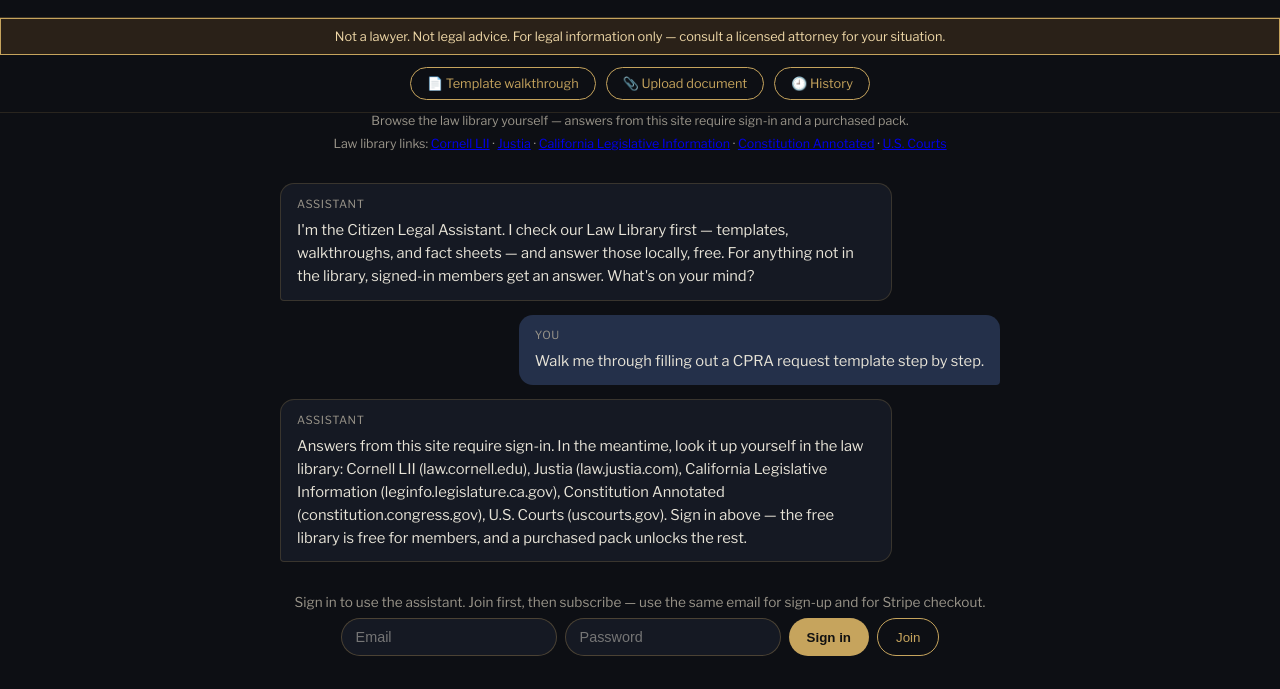
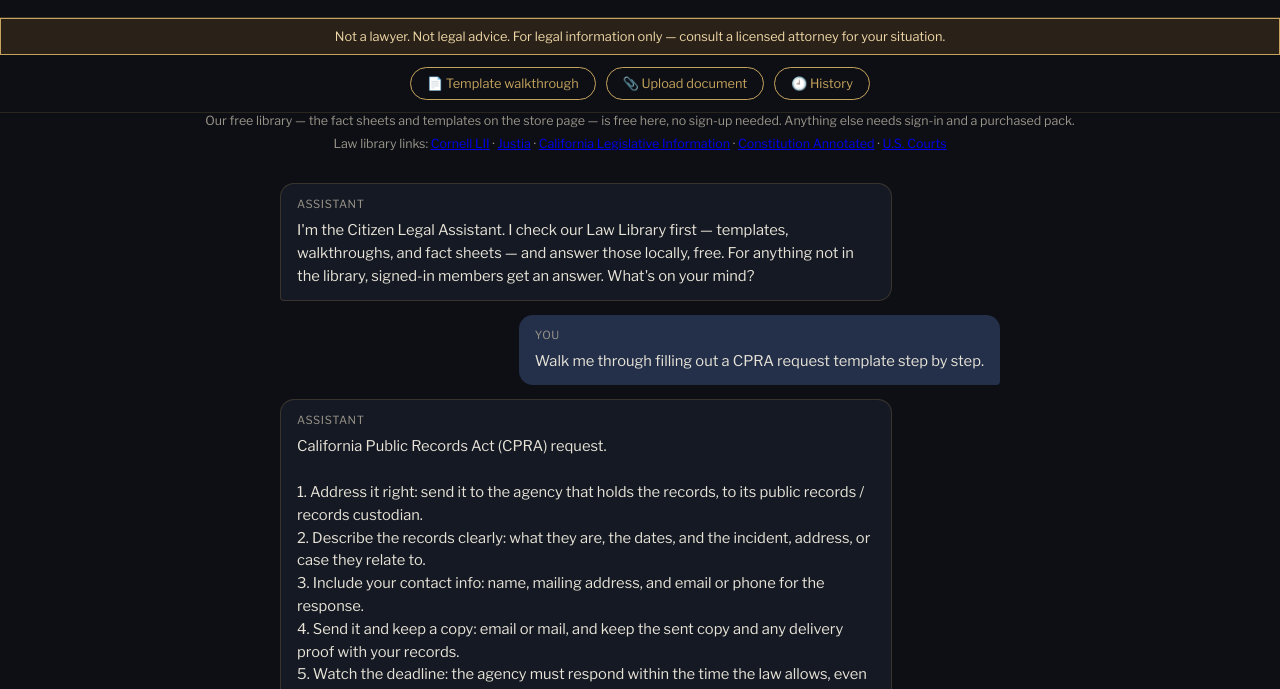
Before and after one commit to thecitizenmovement-org/Thecitizenmovement.store, a plain HTML site: page assistant.html in a window 1280 px wide. Both pictures are taken after a click on the button "📄 Template walkthrough". Shown: the part 107-796 px from the top of the page. Drawn offline with nearby package versions, Linux system fonts and the light colour scheme; no server answers.

Commit message:
Free library free regardless, no sign-up needed
The assistant now serves the free library (6 fact sheets + 5 Law Library templates on the store page) free regardless — no member sign-up necessary. Anything else needs sign-in and a purchased pack to open up with the assistant. Not the entire law library.

```diff
--- a/assistant.html
+++ b/assistant.html
@@ -50,11 +50,11 @@
   <button id="btn-history" title="Show saved conversations">🕘 History</button>
   <input type="file" id="file" accept=".pdf,.txt,.doc,.docx,.png,.jpg,.jpeg">
 </div>
-<div style="text-align:center;color:var(--muted);font-size:.78rem;padding:0 8px 8px">Browse the law library yourself — answers from this site require sign-in and a purchased pack.</div>
+<div style="text-align:center;color:var(--muted);font-size:.78rem;padding:0 8px 8px">Our free library — the fact sheets and templates on the store page — is free here, no sign-up needed. Anything else needs sign-in and a purchased pack.</div>
 <div style="text-align:center;color:var(--muted);font-size:.78rem;padding:0 8px 12px">Law library links: <a href="https://www.law.cornell.edu/">Cornell LII</a> · <a href="https://law.justia.com/">Justia</a> · <a href="https://leginfo.legislature.ca.gov/">California Legislative Information</a> · <a href="https://constitution.congress.gov/">Constitution Annotated</a> · <a href="https://www.uscourts.gov/">U.S. Courts</a></div>
 <div id="chat"></div>
 <div id="auth-box" style="max-width:760px;width:100%;margin:0 auto;padding:12px 16px;text-align:center">
-  <p id="auth-status" style="color:var(--muted);font-size:.85rem;margin-bottom:8px">Sign in to use the assistant. Join first, then subscribe — use the same email for sign-up and for Stripe checkout.</p>
+  <p id="auth-status" style="color:var(--muted);font-size:.85rem;margin-bottom:8px">Our free library is free here, no sign-up needed. To open up anything else with the assistant, sign in and subscribe — use the same email for sign-up and for Stripe checkout.</p>
   <div id="auth-form" style="display:flex;gap:8px;justify-content:center;flex-wrap:wrap">
     <input id="auth-email" type="email" placeholder="Email" autocomplete="email" style="background:var(--panel);border:1px solid rgba(198,164,93,.3);border-radius:20px;color:var(--text);padding:10px 14px;font-size:.9rem">
     <input id="auth-pass" type="password" placeholder="Password" autocomplete="current-password" style="background:var(--panel);border:1px solid rgba(198,164,93,.3);border-radius:20px;color:var(--text);padding:10px 14px;font-size:.9rem">
@@ -153,7 +153,7 @@ async function loadHistory(){
     history = q.data.map(function(m){ return {role: m.role, text: m.text}; }).reverse();
     chat.innerHTML = '';
     history.forEach(function(m){ addMsg(m.role === 'user' ? 'user' : 'bot', m.text); });
-    if (!history.length) addMsg('bot', "I'm the Citizen Legal Assistant. I check our Law Library first — templates, walkthroughs, and fact sheets — and answer those locally, free. For anything not in the library, signed-in members get an answer. What's on your mind?");
+    if (!history.length) addMsg('bot', "I'm the Citizen Legal Assistant. Our free library — the fact sheets and templates on the store page — is free here, no sign-up needed. Anything else needs sign-in and a purchased pack to open up. What's on your mind?");
     saveState();
   } catch (e) { /* fall back silently to localStorage history */ }
 }
@@ -201,7 +201,7 @@ async function refreshAuth(){
   document.getElementById('subscribe-cta').style.display = session ? 'none' : 'block';
   document.getElementById('auth-form').style.display = session ? 'none' : 'flex';
   document.getElementById('btn-signout').style.display = session ? 'inline-block' : 'none';
-  if (session) { await loadTiers(); await loadProfile(); await loadHistory(); document.getElementById('auth-status').textContent = 'Signed in as ' + session.user.email + ' — ' + tierLabel() + ' Your tier is checked on every question.'; } else { MY_TIERS = []; document.getElementById('auth-status').textContent = 'Sign in to use the assistant. Join first, then subscribe — use the same email for sign-up and for Stripe checkout.'; }
+  if (session) { await loadTiers(); await loadProfile(); await loadHistory(); document.getElementById('auth-status').textContent = 'Signed in as ' + session.user.email + ' — ' + tierLabel() + ' Your tier is checked on every question.'; } else { MY_TIERS = []; document.getElementById('auth-status').textContent = 'Our free library is free here, no sign-up needed. To open up anything else with the assistant, sign in and subscribe — use the same email for sign-up and for Stripe checkout.'; }
 }
 async function authGo(mode){
   const emailEl = document.getElementById('auth-email');
@@ -418,9 +418,9 @@ function codesMatch(n){
   return bestScore > 0 ? best : null;
 }
 /* FREE LIBRARY — the free templates and explainers on the store page.
-   Served to any signed-in member, free. This is NOT the entire law
-   library: statute/code answers and the paid template pack stay behind
-   a purchased pack. */
+   Served free regardless — no sign-up necessary. This is NOT the entire
+   law library: statute/code answers and the paid template pack stay behind
+   sign-in + a purchased pack. */
 const FREE_IDS = ['cpra','dispatch','foia','motion','proof','arrest','deadlines','document','encounters','jail','plea'];
 function freeMatch(q){
   const n = ' ' + q.toLowerCase().replace(/[^a-z0-9 ]/g,' ') + ' ';
@@ -456,16 +456,9 @@ function libraryMatch(q){
 }
 
 async function ask(question){
-  // GATE: sign-in required. Signed-out visitors get library links only.
-  let gateSession = null;
-  if (supabaseClient) { const s = await supabaseClient.auth.getSession(); gateSession = s.data.session; }
-  if (!gateSession) {
-    addMsg('user', question);
-    addMsg('bot', 'Answers from this site require sign-in. In the meantime, look it up yourself in the law library: Cornell LII (law.cornell.edu), Justia (law.justia.com), California Legislative Information (leginfo.legislature.ca.gov), Constitution Annotated (constitution.congress.gov), U.S. Courts (uscourts.gov). Sign in above — the free library is free for members, and a purchased pack unlocks the rest.');
-    return;
-  }
   // FREE LIBRARY FIRST: the free templates and explainers on the store
-  // page, served to any signed-in member, free. Not the entire law library.
+  // page, served free regardless — no sign-up necessary. Not the entire
+  // law library.
   const free = freeMatch(question);
   if (free) {
     addMsg('user', question);
@@ -473,6 +466,14 @@ async function ask(question){
     addMsg('bot', free.answer + '\n\nGeneral information only — not legal advice. Consult a licensed attorney for your situation.');
     pushHist({role:'assistant', text:free.answer});
     saveState(); logLibraryAnswer();
+    return;
+  }
+  // Anything outside the free library needs sign-in + a purchased pack.
+  let gateSession = null;
+  if (supabaseClient) { const s = await supabaseClient.auth.getSession(); gateSession = s.data.session; }
+  if (!gateSession) {
+    addMsg('user', question);
+    addMsg('bot', 'That question is outside our free library. To open it up with the assistant, sign in and get a purchased pack. In the meantime, look it up yourself in the law library: Cornell LII (law.cornell.edu), Justia (law.justia.com), California Legislative Information (leginfo.legislature.ca.gov), Constitution Annotated (constitution.congress.gov), U.S. Courts (uscourts.gov). Sign in above, then subscribe with the same email you signed in with.');
     return;
   }
   // PAID GATE: anything outside the free library needs a purchased pack.
```
